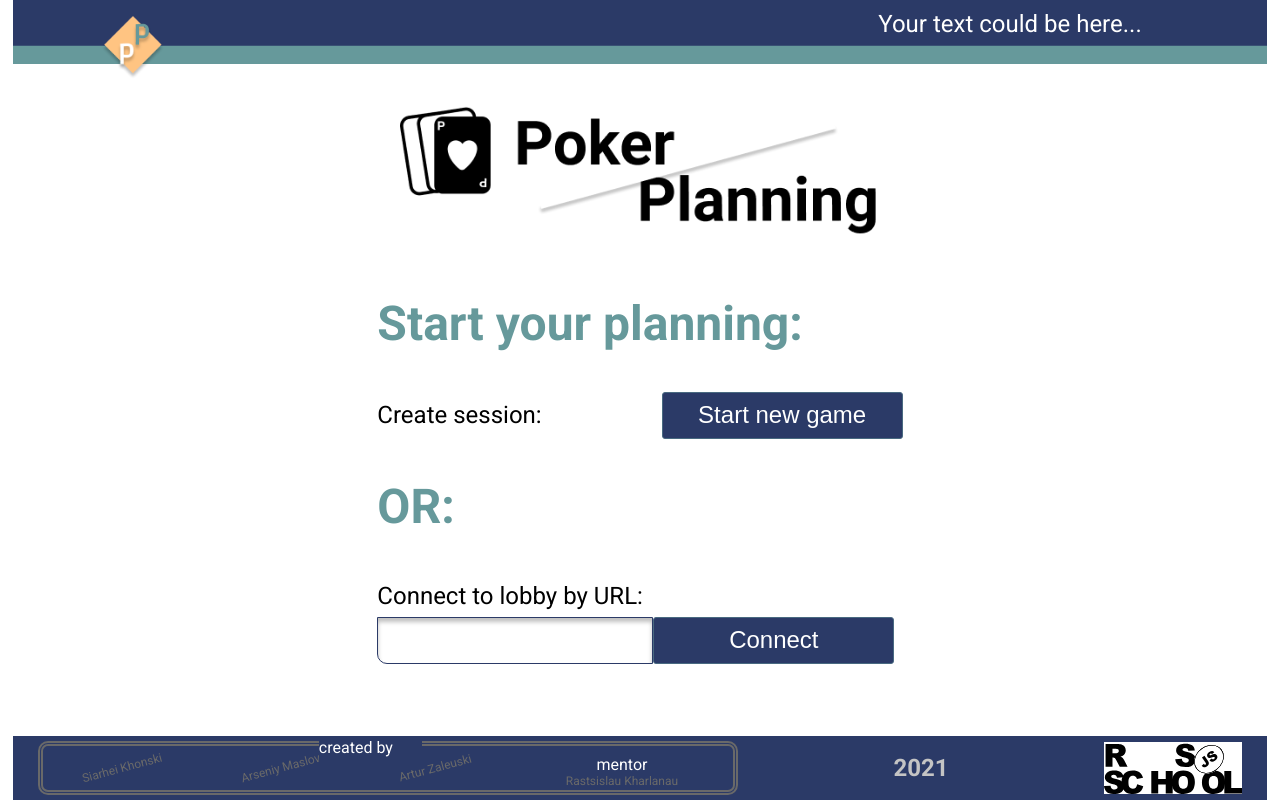
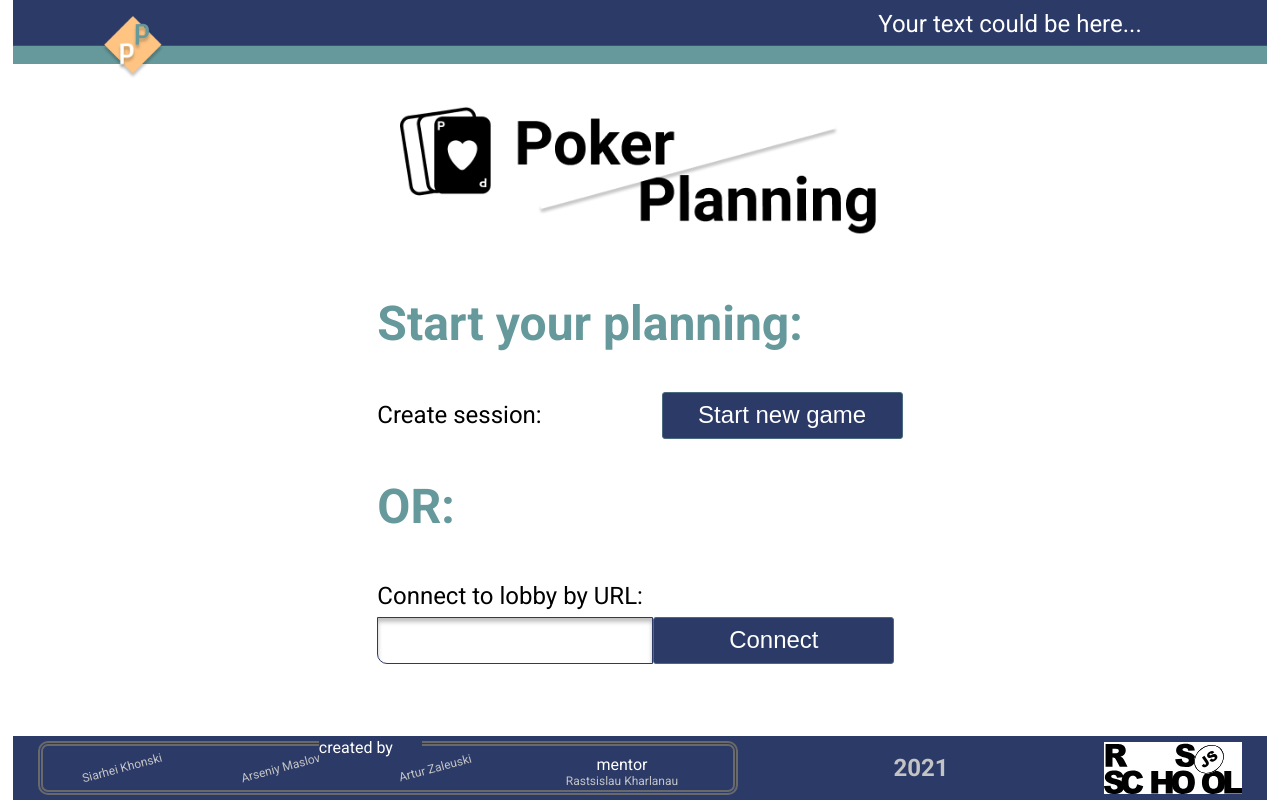
Before and after one commit to Maslovars/pointing-poker, a React (Create React App) app: page / in a window 1280 px wide. Built offline with nearby package versions, Linux system fonts and the light colour scheme; no server answers; what random-words would draw is missing.

Commit message:
feat: fill

```diff
--- a/src/components/footer/styles.js
+++ b/src/components/footer/styles.js
@@ -14,7 +14,7 @@ export const StyledFooter = styled.div`
 export const StyledLink = styled.a`
   display: block;
   font-size: 1.5vmin;
-  color: ${theme.colors.dimgray};
+  color: ${theme.colors.gray};
   text-decoration: none;
   margin: 0 2%;
   transform: rotate(-15deg);
```
